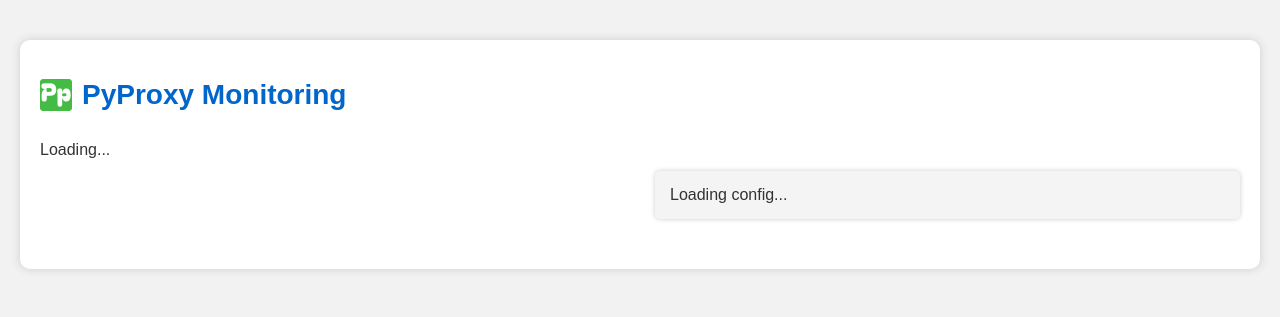
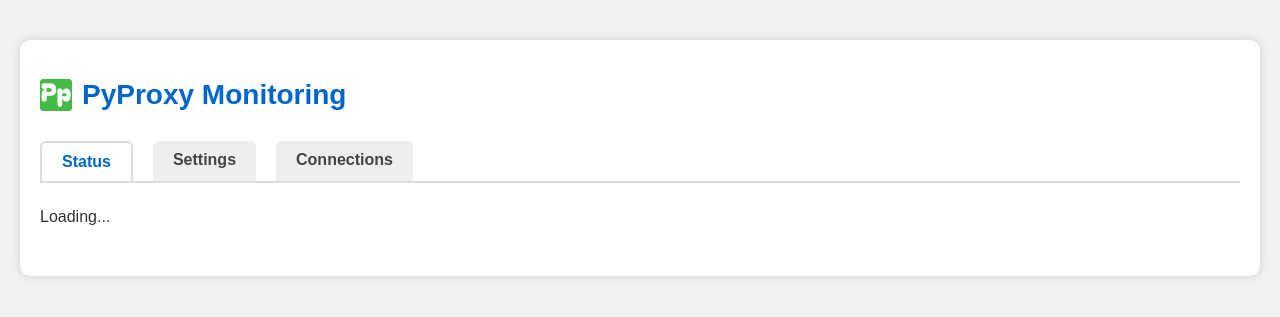
Before and after one commit to 6C656C65/pyproxy, a Python web app: template pyproxy/monitoring/templates/index.html in a window 1280 px wide. Shown: the top 317 px of the page. Run offline with Jinja, Linux system fonts and the light colour scheme; the template is opened without the code that fills it, so the values that code supplies are empty.

Commit message:
monitoring: refresh same tab

```diff
--- a/pyproxy/monitoring/static/style.css
+++ b/pyproxy/monitoring/static/style.css
@@ -109,3 +109,35 @@
     vertical-align: middle;
     font-style: italic;
 }
+
+.tabs {
+    display: flex;
+    gap: 20px;
+    margin-bottom: 25px;
+    cursor: pointer;
+    user-select: none;
+    border-bottom: 2px solid #ddd;
+}
+
+.tab {
+    padding: 10px 20px;
+    border-radius: 6px 6px 0 0;
+    background: #eee;
+    color: #444;
+    font-weight: bold;
+    transition: background 0.3s;
+}
+.tab.active {
+    background: white;
+    border: 2px solid #ddd;
+    border-bottom: none;
+    color: #0066cc;
+}
+
+.tab-content {
+    display: none;
+}
+
+.tab-content.active {
+    display: block;
+}
--- a/pyproxy/monitoring/templates/index.html
+++ b/pyproxy/monitoring/templates/index.html
@@ -1,29 +1,40 @@
 <!DOCTYPE html>
 <html lang="en">
 <head>
-    <meta charset="UTF-8">
-    <title>Proxy Monitoring</title>
-    <link rel="stylesheet" href="{{ url_for('static', filename='style.css') }}">
-    <link rel="icon" href="{{ url_for('static', filename='favicon.png') }}" type="image/png">
+    <meta charset="UTF-8" />
+    <title>PyProxy Monitoring</title>
+    <link rel="stylesheet" href="{{ url_for('static', filename='style.css') }}" />
+    <link rel="icon" href="{{ url_for('static', filename='favicon.png') }}" type="image/png" />
 </head>
 <body>
     <div class="container">
         <h1>
-            <img src="{{ url_for('static', filename='favicon.png') }}" alt="icon" class="favicon">
+            <img src="{{ url_for('static', filename='favicon.png') }}" alt="icon" class="favicon" />
             PyProxy Monitoring
         </h1>
 
-        <div class="grid">
-            <div class="left-column">
-                <div id="status-section" class="section">Loading...</div>
-                <div id="subprocesses-section" class="section"></div>
-            </div>
-            <div class="right-column">
-                <div id="connections-section" class="section"></div>
-                <div id="config-section" class="section">Loading config...</div>
-            </div>
+        <!-- Tabs -->
+        <div class="tabs" role="tablist" aria-label="Monitoring Sections">
+            <div class="tab active" role="tab" aria-selected="true" tabindex="0" id="tab-status" aria-controls="content-status">Status</div>
+            <div class="tab" role="tab" aria-selected="false" tabindex="-1" id="tab-settings" aria-controls="content-settings">Settings</div>
+            <div class="tab" role="tab" aria-selected="false" tabindex="-1" id="tab-connections" aria-controls="content-connections">Connections</div>
+        </div>
+
+        <!-- Tab Contents -->
+        <div id="content-status" class="tab-content active" role="tabpanel" aria-labelledby="tab-status">
+            <div id="status-section" class="section">Loading...</div>
+            <div id="subprocesses-section" class="section"></div>
+        </div>
+
+        <div id="content-settings" class="tab-content" role="tabpanel" aria-labelledby="tab-settings">
+            <div id="config-section" class="section">Loading config...</div>
+        </div>
+
+        <div id="content-connections" class="tab-content" role="tabpanel" aria-labelledby="tab-connections">
+            <div id="connections-section" class="section"></div>
         </div>
     </div>
+
     <script src="{{ url_for('static', filename='monitoring.js') }}"></script>
 </body>
 </html>
```
Also changed, not shown: pyproxy/monitoring/static/monitoring.js (+49 -1 lines).
